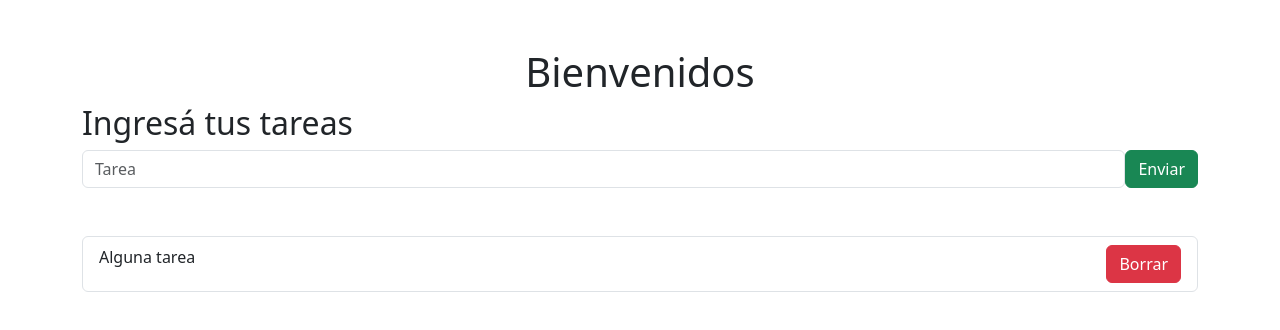
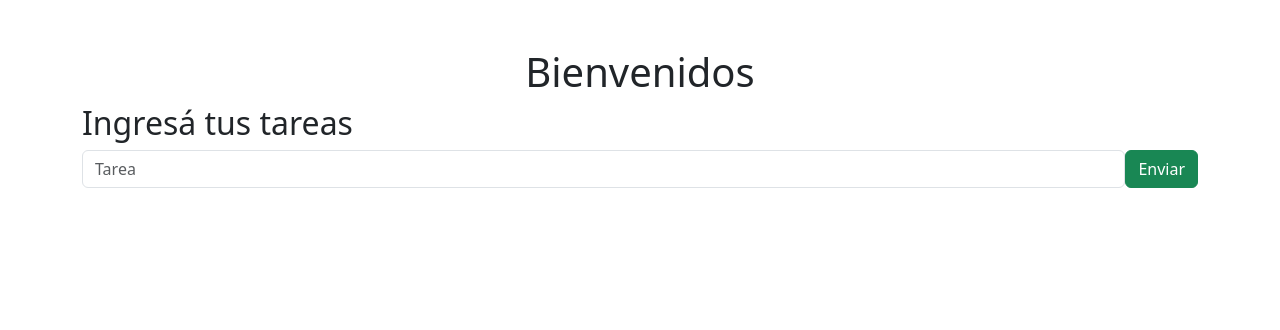
Before and after one commit to marvi2011/listaTareasReact, a React (Vite) app: page / in a window 1280 px wide. Shown: the top 330 px of the page. Built offline with nearby package versions, Linux system fonts and the light colour scheme.

Commit message:
mostramos la cantidad del item tareas correspondientes al array

```diff
--- a/src/componentes/FormularioTarea.jsx
+++ b/src/componentes/FormularioTarea.jsx
@@ -2,14 +2,23 @@
 import Form from "react-bootstrap/Form";
 import ListaTareas from "./ListaTareas";
 import { useForm } from "react-hook-form";
+import { useState
+
+ } from "react";
 const FormularioTarea = () => {
   const {
     register,
     handleSubmit,
     formState: { errors },
+    reset,
   } = useForm();
+  const [arrayTareas, setArrayTareas]=useState([])
   const onSubmit = (data) => {
-    console.log(data);
+    console.log(data.tarea);
+    //ahora debe guardar la Tarea en el State
+setArrayTareas([...arrayTareas,data.tarea])
+//limpiamos el formulario
+reset()
   };
   return (
     <section>
@@ -37,7 +46,7 @@
         </Form.Group>
         <Form.Text className="text-danger">{errors.tarea?.message}</Form.Text>
       </Form>
-      <ListaTareas></ListaTareas>
+      <ListaTareas arrayTareas={arrayTareas}></ListaTareas>
     </section>
   );
 };
--- a/src/componentes/ListaTareas.jsx
+++ b/src/componentes/ListaTareas.jsx
@@ -1,9 +1,11 @@
 import ListGroup from "react-bootstrap/ListGroup";
 import ItemTarea from "./ItemTarea";
-const ListaTareas = () => {
+const ListaTareas = ({ arrayTareas }) => {
   return (
     <ListGroup>
-      <ItemTarea></ItemTarea>
+      {arrayTareas.map((tarea, indice) => (
+        <ItemTarea key={indice} tarea={tarea} ></ItemTarea>
+      ))}
     </ListGroup>
   );
 };
```
